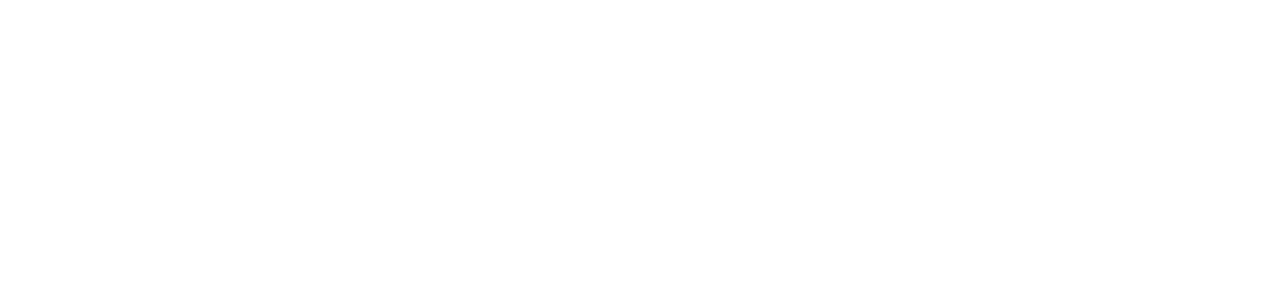
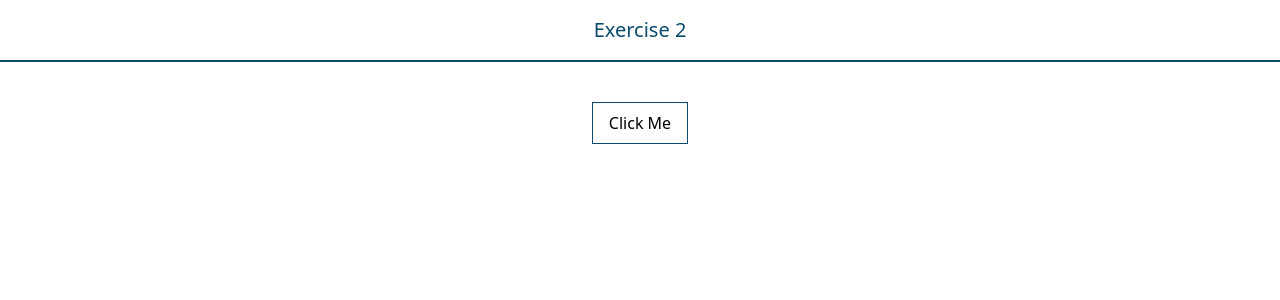
Before and after one commit to alain-kubwayo/react-exercises, a React (Create React App) app: page /capture-user-clicks in a window 1280 px wide. Before the commit this address had no page. Shown: the top 300 px of the page. Built offline with nearby package versions, Linux system fonts and the light colour scheme.

Commit message:
feat: add capturing user clicks

```diff
--- a/src/App.js
+++ b/src/App.js
@@ -1,11 +1,15 @@
 import { BrowserRouter, Routes, Route } from "react-router-dom";
 import './App.css';
+import AlertButton from "./components/AlertButton";
+import Navbar from "./components/Navbar";
 
 function App() {
   return (
     <BrowserRouter>
+      <Navbar />
       <Routes>
-        <Route path="/" element={(<h1>Test</h1>)} />
+        <Route path="/" element={(<h1>Welcome</h1>)} />
+        <Route path="/capture-user-clicks" element={<AlertButton /> } />
       </Routes>
     </BrowserRouter>
   );
--- /dev/null
+++ b/src/components/AlertButton.jsx
@@ -0,0 +1,17 @@
+const AlertButton = () => {
+    const handleClick = () => {
+        alert("Clicked!");
+    }
+    return (
+        <div className="flex justify-center mt-10">
+            <button
+                className="flex px-4 py-2 border border-sky-900"
+                onClick={handleClick}
+            >
+                Click Me
+            </button>
+        </div>
+     );
+}
+
+export default AlertButton;
--- /dev/null
+++ b/src/components/Navbar.jsx
@@ -0,0 +1,11 @@
+import { Link } from "react-router-dom";
+
+const Navbar = () => {
+    return (
+        <nav className="flex w-full px-10 py-4 border-b-2 justify-evenly border-sky-900">
+            <Link to="/capture-user-clicks" className="text-xl text-sky-900">Exercise 2</Link>
+        </nav>
+    );
+}
+
+export default Navbar;
```
